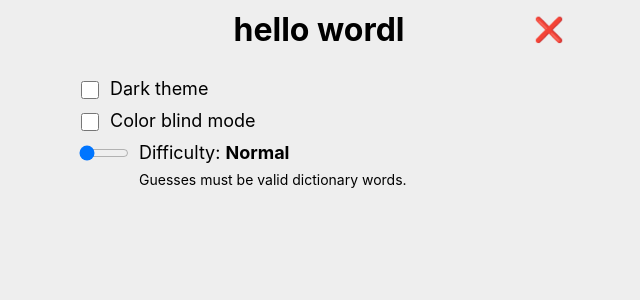
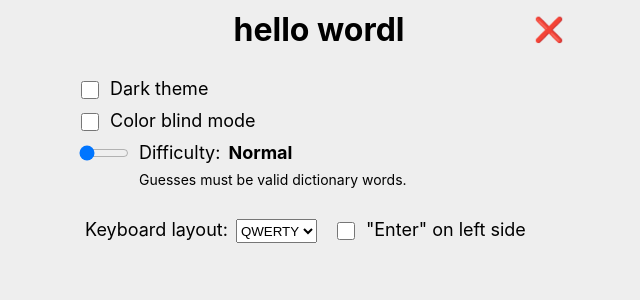
Before and after one commit to lynn/hello, a React (Create React App) app: page / in a window 1280 px wide. Both pictures are taken after a click on the link "⚙️". Shown: the top 300 px of the page, without its empty margins (321-961 px from the left). Built offline with nearby package versions, Linux system fonts and the light colour scheme.

Commit message:
Add keyboard layout settings

```diff
--- a/src/App.css
+++ b/src/App.css
@@ -237,6 +237,7 @@ a:active {
 
 .Settings-setting label {
   margin-inline-start: 8px;
+  margin-inline-end: 8px;
 }
 
 .top-right {
--- a/src/App.tsx
+++ b/src/App.tsx
@@ -35,6 +35,11 @@ function App() {
   const [dark, setDark] = useSetting<boolean>("dark", prefersDark);
   const [colorBlind, setColorBlind] = useSetting<boolean>("colorblind", false);
   const [difficulty, setDifficulty] = useSetting<number>("difficulty", 0);
+  const [keyboard, setKeyboard] = useSetting<string>(
+    "keyboard",
+    "qwertyuiop-asdfghjkl-BzxcvbnmE"
+  );
+  const [enterLeft, setEnterLeft] = useSetting<boolean>("enter-left", false);
 
   useEffect(() => {
     document.body.className = dark ? "dark" : "";
@@ -131,7 +136,6 @@ function App() {
             />
             <div>
               <label htmlFor="difficulty-setting">Difficulty:</label>
-              &nbsp;
               <strong>{["Normal", "Hard", "Ultra Hard"][difficulty]}</strong>
               <div
                 style={{
@@ -151,6 +155,29 @@ function App() {
               </div>
             </div>
           </div>
+          <div className="Settings-setting">
+            <label htmlFor="keyboard-setting">Keyboard layout:</label>
+            <select
+              name="keyboard-setting"
+              id="keyboard-setting"
+              value={keyboard}
+              onChange={(e) => setKeyboard(e.target.value)}
+            >
+              <option value="qwertyuiop-asdfghjkl-BzxcvbnmE">QWERTY</option>
+              <option value="azertyuiop-qsdfghjklm-BzxcvbnE">AZERTY</option>
+              <option value="qwertzuiop-asdfghjkl-ByxcvbnmE">QWERTZ</option>
+              <option value="BpyfgcrlE-aoeuidhtns-qjkxbmwvz">Dvorak</option>
+              <option value="qwfpgjluy-arstdhneio-BzxcvbkmE">Colemak</option>
+            </select>
+            <input
+              style={{ marginLeft: 20 }}
+              id="enter-left-setting"
+              type="checkbox"
+              checked={enterLeft}
+              onChange={() => setEnterLeft((x: boolean) => !x)}
+            />
+            <label htmlFor="enter-left-setting">"Enter" on left side</label>
+          </div>
         </div>
       )}
       <Game
@@ -158,6 +185,10 @@ function App() {
         hidden={page !== "game"}
         difficulty={difficulty}
         colorBlind={colorBlind}
+        keyboardLayout={keyboard.replaceAll(
+          /[BE]/g,
+          (x) => (enterLeft ? "EB" : "BE")["BE".indexOf(x)]
+        )}
       />
     </div>
   );
--- a/src/Game.tsx
+++ b/src/Game.tsx
@@ -26,6 +26,7 @@ interface GameProps {
   hidden: boolean;
   difficulty: Difficulty;
   colorBlind: boolean;
+  keyboardLayout: string;
 }
 
 const targets = targetList.slice(0, targetList.indexOf("murky") + 1); // Words no rarer than this one
@@ -281,7 +282,11 @@ function Game(props: GameProps) {
       >
         {hint || `\u00a0`}
       </p>
-      <Keyboard letterInfo={letterInfo} onKey={onKey} />
+      <Keyboard
+        layout={props.keyboardLayout}
+        letterInfo={letterInfo}
+        onKey={onKey}
+      />
       {gameState !== GameState.Playing && (
         <p>
           <button
--- a/src/Keyboard.tsx
+++ b/src/Keyboard.tsx
@@ -1,16 +1,19 @@
 import { Clue, clueClass } from "./clue";
 
 interface KeyboardProps {
+  layout: string;
   letterInfo: Map<string, Clue>;
   onKey: (key: string) => void;
 }
 
 export function Keyboard(props: KeyboardProps) {
-  const keyboard = [
-    "q w e r t y u i o p".split(" "),
-    "a s d f g h j k l".split(" "),
-    "Backspace z x c v b n m Enter".split(" "),
-  ];
+  const keyboard = props.layout
+    .split("-")
+    .map((row) =>
+      row
+        .split("")
+        .map((key) => key.replace("B", "Backspace").replace("E", "Enter"))
+    );
 
   return (
     <div className="Game-keyboard" aria-hidden="true">
```
